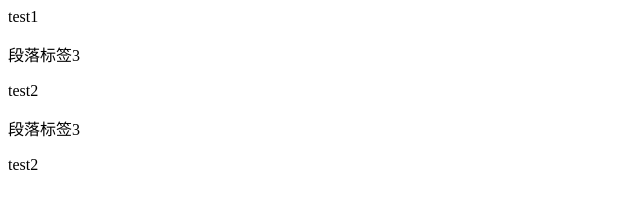
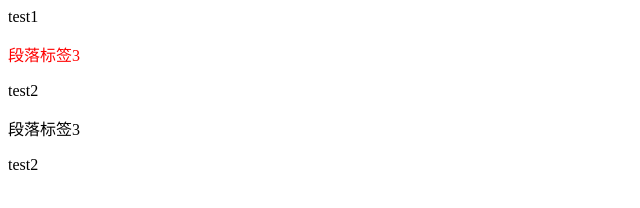
Before and after one commit to Acllex/dom_1, a plain HTML site: page index.html in a window 1280 px wide. Shown: the whole page, without its empty margins (0-640 px from the left). Drawn offline with Linux system fonts and the light colour scheme.

Commit message:
更新dom函数

```diff
--- a/index.html
+++ b/index.html
@@ -20,5 +20,12 @@
     </div>
 
     <script src="dom.js"></script>
+    <script>
+      const div = dom.find("#test>.red")[0]; // 获取对应的元素
+      dom.style(div, "color", "red"); // 设置 div.style.color
+
+      const divList = dom.find(".red"); // 获取多个 div.red 元素
+      dom.each(divList, (n) => console.log(n)); // 遍历 divList 里的所有元素
+    </script>
   </body>
 </html>
```
